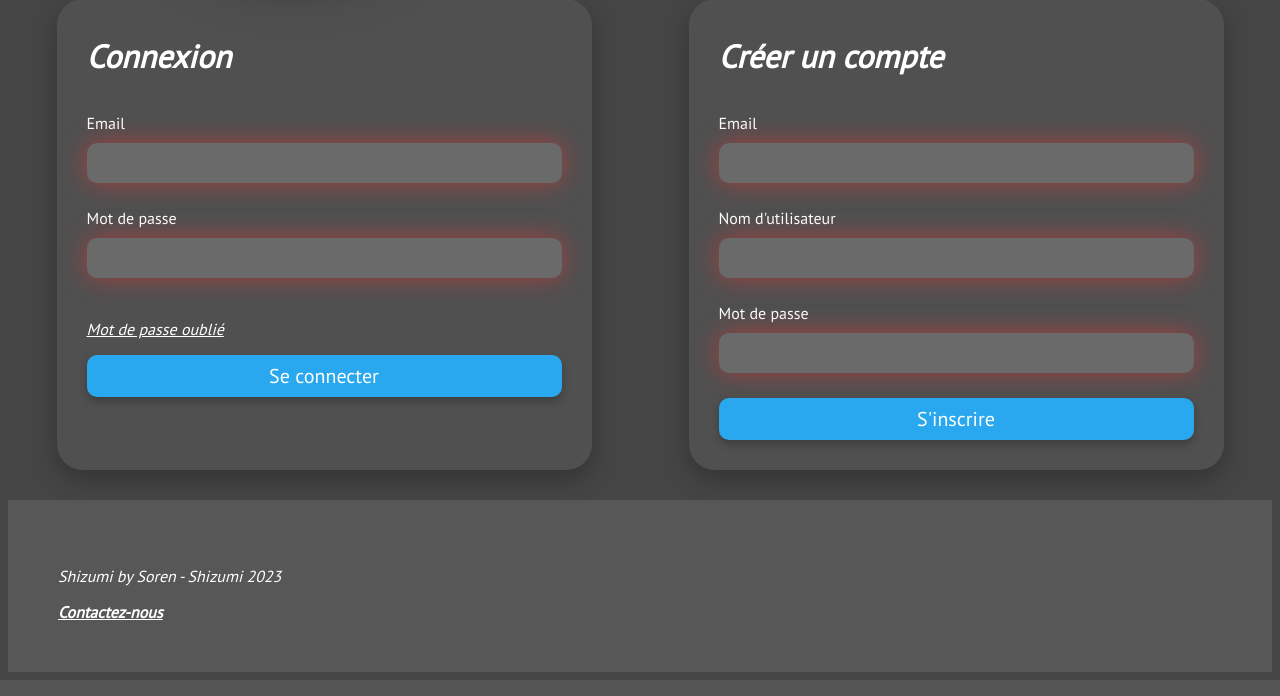
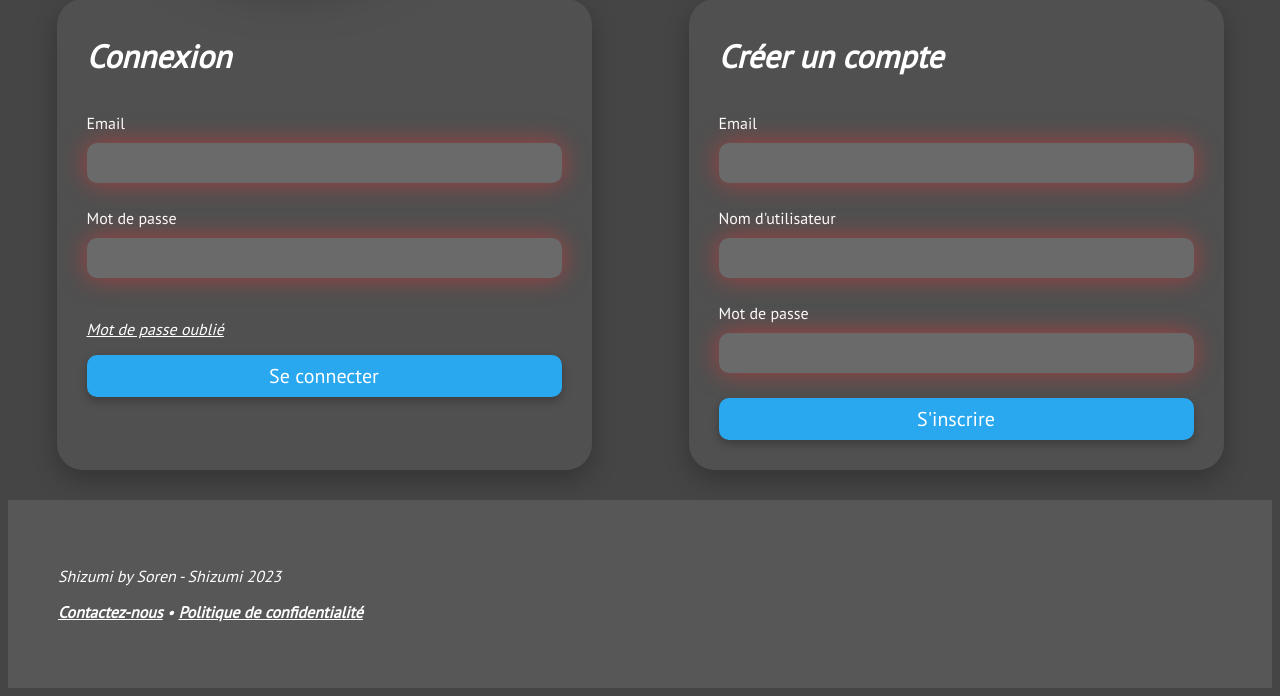
Before and after one commit to SorenKyojin/Shizumi-Project, a PHP site: page /projets/ in a window 1280 px wide. Shown: the part 462-1158 px from the top of the page. Run offline with PHP 8.4, Linux system fonts and the light colour scheme.

Commit message:
Added privacy policy link

```diff
--- a/index.php
+++ b/index.php
@@ -71,7 +71,7 @@
     </main>
     <footer>
         <p>Shizumi by Soren - Shizumi 2023</p>
-        <a href="contact.php">Contactez-nous</a>
+        <p><a href="contact.php">Contactez-nous</a> • <a href="">Politique de confidentialité</a></p>
     </footer>
 </body>
 </html>
```
